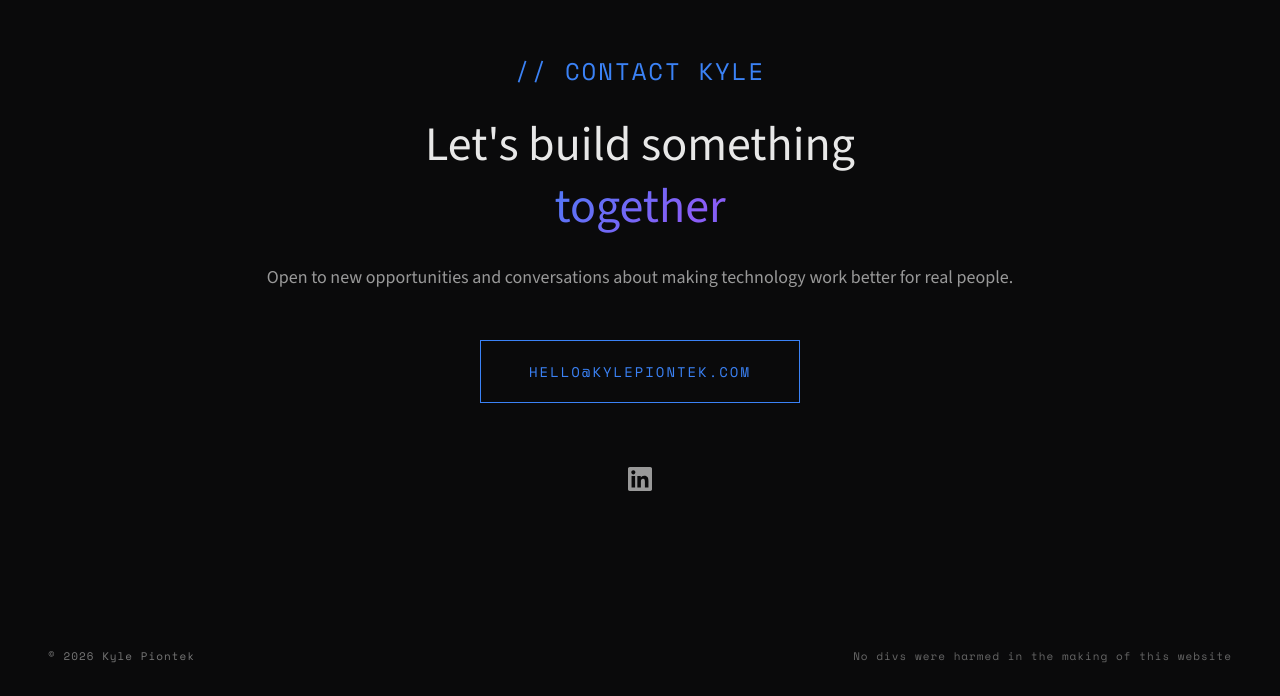
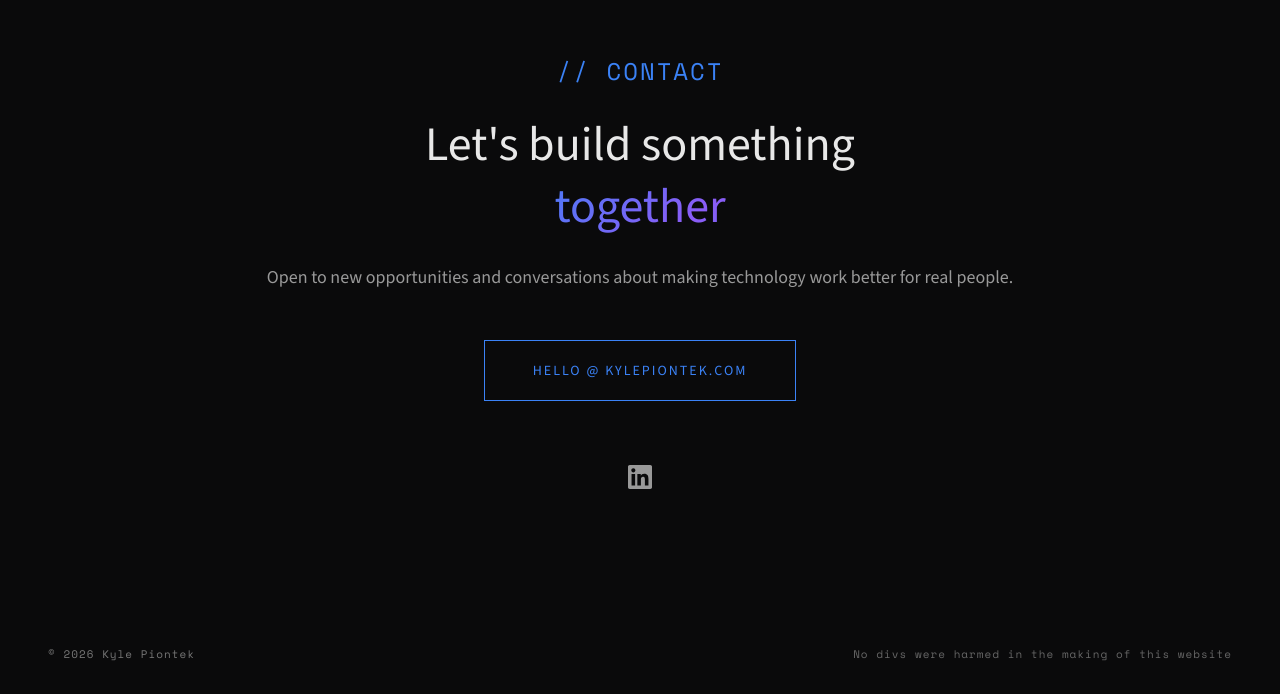
Before and after one commit to kpiontek/portfolio, a React (Vite) app: page / in a window 1280 px wide. Shown: the part 3418-4114 px from the top of the page. Built offline with nearby package versions, Linux system fonts and the light colour scheme.

Commit message:
Tidy the contact section

```diff
--- a/src/Portfolio.jsx
+++ b/src/Portfolio.jsx
@@ -339,7 +339,7 @@ const Portfolio = () => {
         {/* Contact Section */}
         <section id="contact" className="section">
           <div className="container-narrow scroll-fade contact-content">
-            <div className="section-label">// CONTACT KYLE</div>
+            <div className="section-label">// CONTACT</div>
             <h2 className="section-title-large">
               Let's build something<br />
               <span className="gradient-text">together</span>
@@ -349,7 +349,7 @@ const Portfolio = () => {
             </p>
 
             <a href="mailto:hello@kylepiontek.com" className="email-btn">
-              HELLO@KYLEPIONTEK.COM
+              HELLO @ KYLEPIONTEK.COM
             </a>
 
             <div className="social-links">
--- a/src/Portfolio.scss
+++ b/src/Portfolio.scss
@@ -660,7 +660,6 @@ $transition-slow: 0.6s ease;
   border: 1px solid $color-accent;
   color: $color-accent;
   text-decoration: none;
-  @include font-mono;
   font-size: 14px;
   letter-spacing: 2px;
   transition: all $transition-normal;
```
